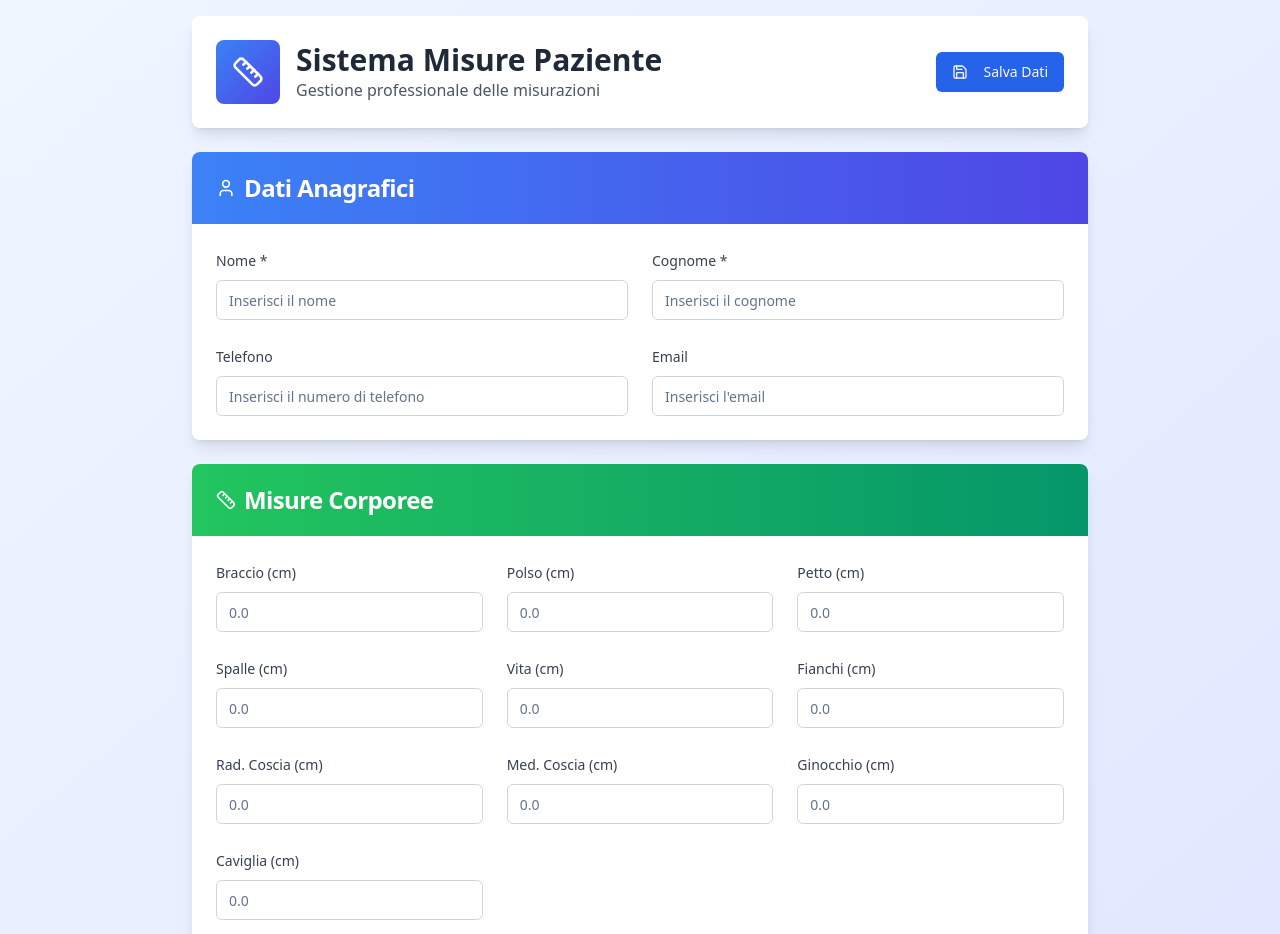
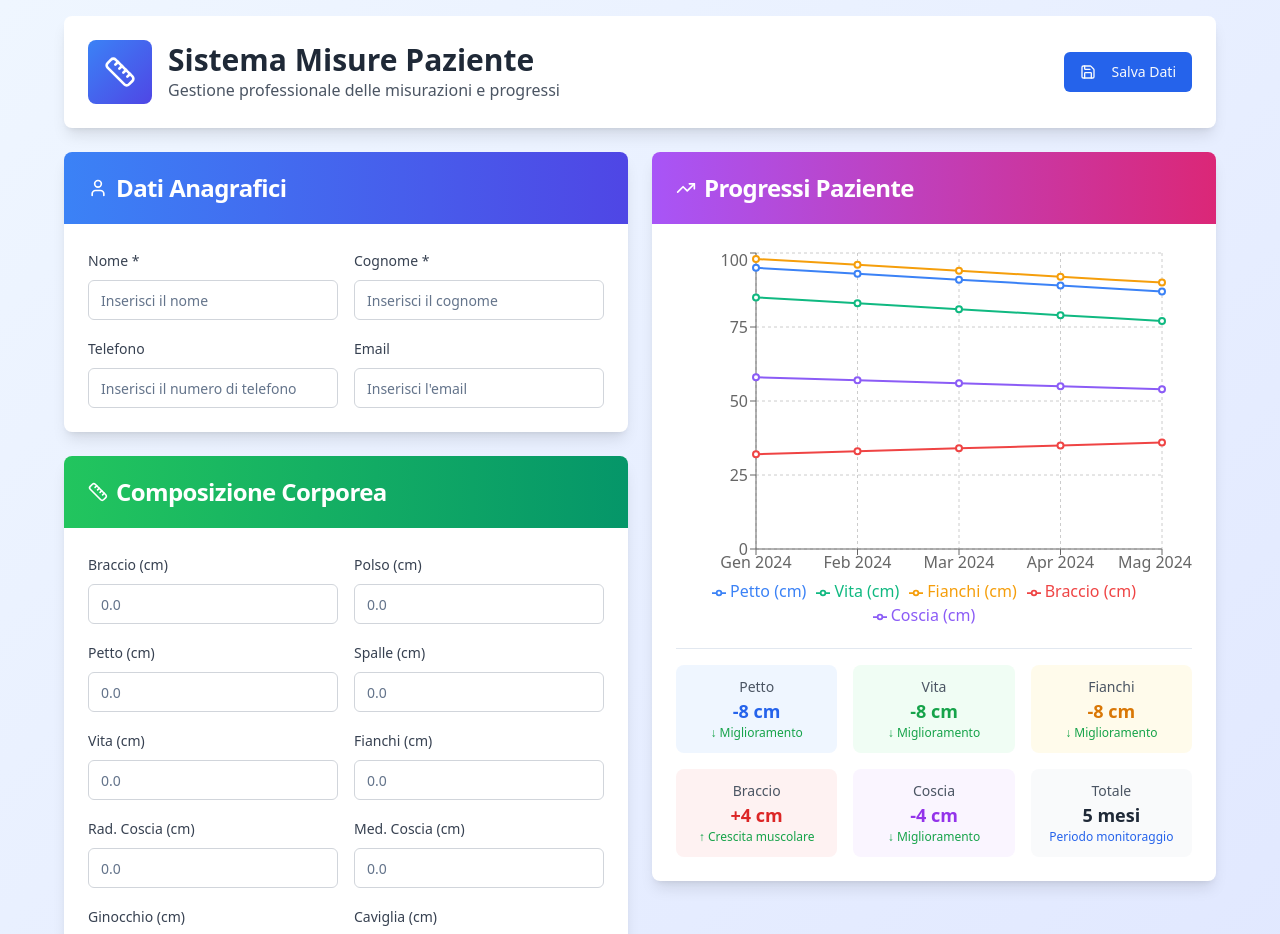
Before and after one commit to Contadina1966/patient-body-scan-pro, a React (Vite) app: page / in a window 1280 px wide. Shown: the top 934 px of the page. Built offline with nearby package versions, Linux system fonts and the light colour scheme.

Commit message:
Add report and chart features
Implement report generation and progress chart for patient data.

```diff
--- a/src/pages/Index.tsx
+++ b/src/pages/Index.tsx
@@ -1,12 +1,12 @@
-
 import { useState } from "react";
 import { Card, CardContent, CardHeader, CardTitle } from "@/components/ui/card";
 import { Button } from "@/components/ui/button";
 import { Input } from "@/components/ui/input";
 import { Label } from "@/components/ui/label";
 import { Separator } from "@/components/ui/separator";
-import { User, Ruler, Save } from "lucide-react";
+import { User, Ruler, Save, TrendingUp } from "lucide-react";
 import { toast } from "sonner";
+import { LineChart, Line, XAxis, YAxis, CartesianGrid, Tooltip, Legend, ResponsiveContainer } from 'recharts';
 
 const Index = () => {
   const [patientData, setPatientData] = useState({
@@ -27,6 +27,50 @@ const Index = () => {
       caviglia: ""
     }
   });
+
+  // Dati di esempio per il grafico dei progressi
+  const progressData = [
+    {
+      date: "Gen 2024",
+      petto: 95,
+      vita: 85,
+      fianchi: 98,
+      braccio: 32,
+      coscia: 58
+    },
+    {
+      date: "Feb 2024",
+      petto: 93,
+      vita: 83,
+      fianchi: 96,
+      braccio: 33,
+      coscia: 57
+    },
+    {
+      date: "Mar 2024",
+      petto: 91,
+      vita: 81,
+      fianchi: 94,
+      braccio: 34,
+      coscia: 56
+    },
+    {
+      date: "Apr 2024",
+      petto: 89,
+      vita: 79,
+      fianchi: 92,
+      braccio: 35,
+      coscia: 55
+    },
+    {
+      date: "Mag 2024",
+      petto: 87,
+      vita: 77,
+      fianchi: 90,
+      braccio: 36,
+      coscia: 54
+    }
+  ];
 
   const handleInputChange = (field: string, value: string) => {
     setPatientData(prev => ({
@@ -71,7 +115,7 @@ const Index = () => {
 
   return (
     <div className="min-h-screen bg-gradient-to-br from-blue-50 to-indigo-100 p-4">
-      <div className="max-w-4xl mx-auto space-y-6">
+      <div className="max-w-6xl mx-auto space-y-6">
         {/* Header con Logo */}
         <div className="bg-white rounded-lg shadow-lg p-6">
           <div className="flex items-center justify-between">
@@ -82,7 +126,7 @@ const Index = () => {
               </div>
               <div>
                 <h1 className="text-3xl font-bold text-gray-800">Sistema Misure Paziente</h1>
-                <p className="text-gray-600">Gestione professionale delle misurazioni</p>
+                <p className="text-gray-600">Gestione professionale delle misurazioni e progressi</p>
               </div>
             </div>
             <Button onClick={handleSave} className="bg-blue-600 hover:bg-blue-700">
@@ -92,6 +136,9 @@ const Index = () => {
           </div>
         </div>
 
+        <div className="grid grid-cols-1 lg:grid-cols-2 gap-6">
+          {/* Colonna Sinistra - Dati Anagrafici e Misure */}
+          <div className="space-y-6">
             {/* Dati Anagrafici */}
             <Card className="shadow-lg border-0">
               <CardHeader className="bg-gradient-to-r from-blue-500 to-indigo-600 text-white rounded-t-lg">
@@ -101,7 +148,7 @@ const Index = () => {
                 </CardTitle>
               </CardHeader>
               <CardContent className="p-6">
-            <div className="grid grid-cols-1 md:grid-cols-2 gap-6">
+                <div className="grid grid-cols-1 md:grid-cols-2 gap-4">
                   <div className="space-y-2">
                     <Label htmlFor="name" className="text-sm font-medium text-gray-700">Nome *</Label>
                     <Input
@@ -155,11 +202,11 @@ const Index = () => {
               <CardHeader className="bg-gradient-to-r from-green-500 to-emerald-600 text-white rounded-t-lg">
                 <CardTitle className="flex items-center">
                   <Ruler className="w-5 h-5 mr-2" />
-              Misure Corporee
+                  Composizione Corporea
                 </CardTitle>
               </CardHeader>
               <CardContent className="p-6">
-            <div className="grid grid-cols-1 md:grid-cols-2 lg:grid-cols-3 gap-6">
+                <div className="grid grid-cols-1 md:grid-cols-2 gap-4">
                   {measurementFields.map((field) => (
                     <div key={field.key} className="space-y-2">
                       <Label htmlFor={field.key} className="text-sm font-medium text-gray-700">
@@ -192,10 +239,115 @@ const Index = () => {
                 </div>
               </CardContent>
             </Card>
+          </div>
+
+          {/* Colonna Destra - Grafico Progressi */}
+          <div className="space-y-6">
+            <Card className="shadow-lg border-0">
+              <CardHeader className="bg-gradient-to-r from-purple-500 to-pink-600 text-white rounded-t-lg">
+                <CardTitle className="flex items-center">
+                  <TrendingUp className="w-5 h-5 mr-2" />
+                  Progressi Paziente
+                </CardTitle>
+              </CardHeader>
+              <CardContent className="p-6">
+                <div className="h-96">
+                  <ResponsiveContainer width="100%" height="100%">
+                    <LineChart
+                      data={progressData}
+                      margin={{
+                        top: 5,
+                        right: 30,
+                        left: 20,
+                        bottom: 5,
+                      }}
+                    >
+                      <CartesianGrid strokeDasharray="3 3" />
+                      <XAxis dataKey="date" />
+                      <YAxis />
+                      <Tooltip />
+                      <Legend />
+                      <Line
+                        type="monotone"
+                        dataKey="petto"
+                        stroke="#3b82f6"
+                        strokeWidth={2}
+                        name="Petto (cm)"
+                      />
+                      <Line
+                        type="monotone"
+                        dataKey="vita"
+                        stroke="#10b981"
+                        strokeWidth={2}
+                        name="Vita (cm)"
+                      />
+                      <Line
+                        type="monotone"
+                        dataKey="fianchi"
+                        stroke="#f59e0b"
+                        strokeWidth={2}
+                        name="Fianchi (cm)"
+                      />
+                      <Line
+                        type="monotone"
+                        dataKey="braccio"
+                        stroke="#ef4444"
+                        strokeWidth={2}
+                        name="Braccio (cm)"
+                      />
+                      <Line
+                        type="monotone"
+                        dataKey="coscia"
+                        stroke="#8b5cf6"
+                        strokeWidth={2}
+                        name="Coscia (cm)"
+                      />
+                    </LineChart>
+                  </ResponsiveContainer>
+                </div>
+
+                <Separator className="my-4" />
+
+                <div className="grid grid-cols-2 md:grid-cols-3 gap-4 text-center">
+                  <div className="p-3 bg-blue-50 rounded-lg">
+                    <p className="text-sm text-gray-600">Petto</p>
+                    <p className="text-lg font-bold text-blue-600">-8 cm</p>
+                    <p className="text-xs text-green-600">↓ Miglioramento</p>
+                  </div>
+                  <div className="p-3 bg-green-50 rounded-lg">
+                    <p className="text-sm text-gray-600">Vita</p>
+                    <p className="text-lg font-bold text-green-600">-8 cm</p>
+                    <p className="text-xs text-green-600">↓ Miglioramento</p>
+                  </div>
+                  <div className="p-3 bg-amber-50 rounded-lg">
+                    <p className="text-sm text-gray-600">Fianchi</p>
+                    <p className="text-lg font-bold text-amber-600">-8 cm</p>
+                    <p className="text-xs text-green-600">↓ Miglioramento</p>
+                  </div>
+                  <div className="p-3 bg-red-50 rounded-lg">
+                    <p className="text-sm text-gray-600">Braccio</p>
+                    <p className="text-lg font-bold text-red-600">+4 cm</p>
+                    <p className="text-xs text-green-600">↑ Crescita muscolare</p>
+                  </div>
+                  <div className="p-3 bg-purple-50 rounded-lg">
+                    <p className="text-sm text-gray-600">Coscia</p>
+                    <p className="text-lg font-bold text-purple-600">-4 cm</p>
+                    <p className="text-xs text-green-600">↓ Miglioramento</p>
+                  </div>
+                  <div className="p-3 bg-gray-50 rounded-lg">
+                    <p className="text-sm text-gray-600">Totale</p>
+                    <p className="text-lg font-bold text-gray-800">5 mesi</p>
+                    <p className="text-xs text-blue-600">Periodo monitoraggio</p>
+                  </div>
+                </div>
+              </CardContent>
+            </Card>
+          </div>
+        </div>
 
         {/* Footer */}
         <div className="text-center text-gray-500 text-sm">
-          Sistema professionale per la gestione delle misure dei pazienti
+          Sistema professionale per la gestione delle misure e progressi dei pazienti
         </div>
       </div>
     </div>
```
Lines whose indentation alone changed are shown as unchanged.
